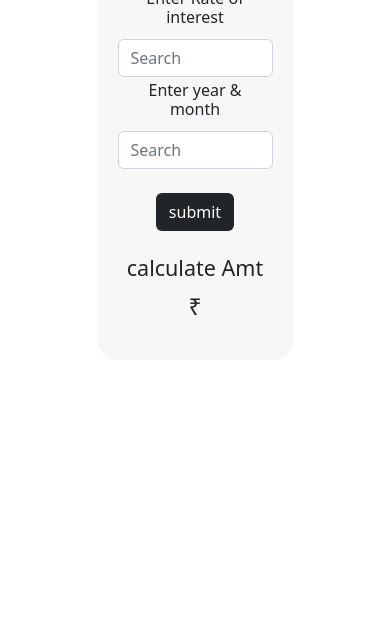
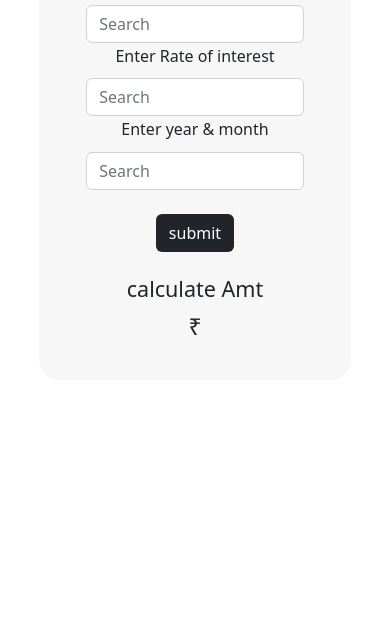
Before and after one commit to NikeshSoni/navodaya-bank, a plain HTML site: page index.html in a window 390 px wide. Shown: the part 226-844 px from the top of the page. Drawn offline with nearby package versions, Linux system fonts and the light colour scheme.

Commit message:
just tray new for learnings
just tray new for learnings

```diff
--- a/css/application.min.css
+++ b/css/application.min.css
@@ -1 +1 @@
-:root{--blue:#1e90ff;--white:#fff;--light-gray:#c9c6c1;--icon-color:#b8b3af}.font-size{font-size:1rem}.size-font{font-size:2.5rem}@media (max-width:820px){.size-font{font-size:1.5rem}}body{padding:0;margin:0;box-sizing:border-box}.main-wapper{display:flex;flex-direction:column;align-items:center;justify-content:center;margin:40px auto;width:30%;background-color:#f7f7f7;padding:20px;border-radius:20px}.main-wapper .main-logo{width:50%;background-repeat:no-repeat;background-size:cover}@media (max-width:850px){.main-wapper{width:50%}.main-wapper .comman-font{font-size:1.5rem!important}}@media (max-width:500px){.main-wapper .comman-font{font-size:1rem!important}}
+:root{--blue:#1e90ff;--white:#fff;--light-gray:#c9c6c1;--icon-color:#b8b3af}.font-size{font-size:1rem}.size-font{font-size:2.5rem}@media (max-width:820px){.size-font{font-size:1.5rem}}body{padding:0;margin:0;box-sizing:border-box}.main-wapper{display:flex;flex-direction:column;align-items:center;justify-content:center;margin:40px auto;width:30%;background-color:#f7f7f7;padding:20px;border-radius:20px}.main-wapper .main-logo{width:50%;background-repeat:no-repeat;background-size:cover}@media (max-width:991px){.main-wapper{width:70%}.main-wapper .comman-font{font-size:1.5rem!important}.main-wapper .comman-input{width:60%!important}}@media (max-width:500px){.main-wapper{width:80%!important}.main-wapper .comman-font{font-size:1rem!important}.main-wapper .comman-input{width:80%!important}}
--- a/index.html
+++ b/index.html
@@ -23,16 +23,16 @@ integrity="sha384-iYQeCzEYFbKjA/T2uDLTpkwGzCiq6soy8tYaI1GyVh/UjpbCx/TYkiZhlZB6+f
                </div>
 
               <h3 class="p-1 comman-font">Enter The Principle</h3>
-              <input class="Principle-amt form-control mr-sm-2 padding-4"
+              <input class="Principle-amt comman-input form-control mr-sm-2 padding-4"
                type="number" placeholder="Search" aria-label="Search">
 
               <h3 class="p-1 comman-font">Enter Rate of interest</h3>
-              <input class="rate-interest form-control mr-sm-2
+              <input class="rate-interest comman-input form-control mr-sm-2
                padding-4" type="number" placeholder="Search" aria-label="Search">
 
 
               <h3 class="p-1 comman-font">Enter year & month</h3>
-              <input class="rate-month form-control mr-sm-2 padding-4" type="number"
+              <input class="rate-month comman-input form-control mr-sm-2 padding-4" type="number"
                placeholder="Search" aria-label="Search">
 
                <button class="btn btn-primery bg-dark click-btn text-white mt-4">
--- a/scss/index.scss
+++ b/scss/index.scss
@@ -26,12 +26,16 @@
             background-size: cover;
         }
 
-        @media (max-width:850px) {
-             width: 50%;
+        @media (max-width:991px) {
+             width: 70%;
            .comman-font{
             font-size: 1.5rem !important;
 
            }
+
+           .comman-input{
+            width: 60% !important;
+         }
         }
 
 
@@ -40,5 +44,10 @@
                      font-size: 1rem !important;
 
             }
+            width: 80% !important;
+            .comman-input{
+                width: 80% !important;
+             }
+
        }
      }
```
